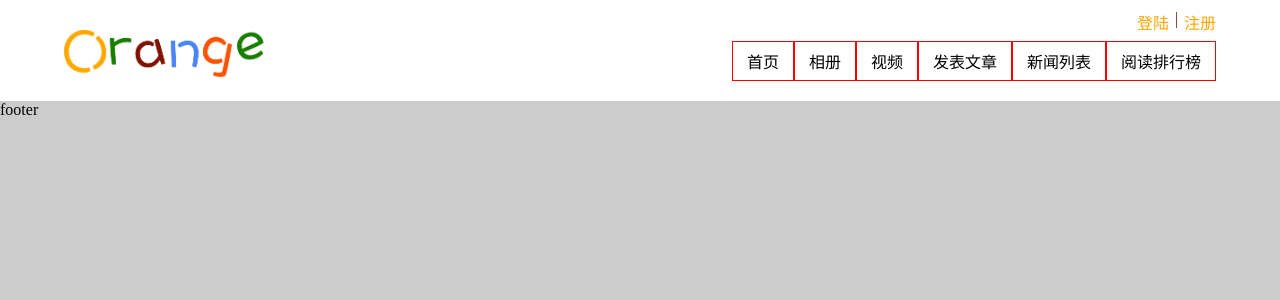
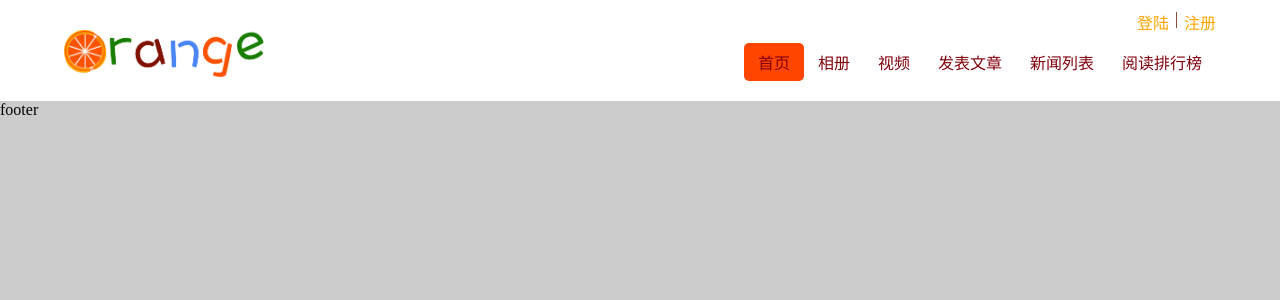
Before and after one commit to chen8000/orange, a React app: page / in a window 1280 px wide. Shown: the top 300 px of the page. Built offline with nearby package versions, Linux system fonts and the light colour scheme.

Commit message:
初步完成header组件

```diff
--- a/src/components/header/index.jsx
+++ b/src/components/header/index.jsx
@@ -5,24 +5,46 @@ import headStyle from './index.scss'
 
 class Header extends Component {
 
+    // 组件渲染完成后初始化状态
+    componentDidMount(){
+        this.props.headerNavBar({w:'60',l:'0'})
+    }
+
+    navBarActive = (event) => {
+
+        // 获取节点的 width left
+        let navBarWidth = event.target.clientWidth
+        let navBarLeft = event.target.offsetLeft
+
+        this.props.headerNavBar({w:navBarWidth, l:navBarLeft})
+
+    }
+
     render(){
+        let { res } = this.props
 
         return (
             <div className={ headStyle.header }>
                 <div className={ headStyle.container }>
                     <div className={ headStyle.logo }>
                         <img src="/img/common/logo.png" alt=""/>
+                        <img className={ headStyle.logo_O } src="/img/common/logo_O.png" alt=""/>
+
                     </div>
                     <div className={ headStyle.login }>
                         {
-                            ['登陆','注册'].map((res, index) => <a key={index} href='javascript:void(0);'>{res}</a>)
+                            ['登陆','注册']
+                            .map((res, index) => <span key={ index } >{ res }</span>)
                         }
                     </div>
                     <ul>
+                       <span style={{width:res.headerBar.w, left:res.headerBar.l}} className={ headStyle.navBarActive }></span>
+
                        {
                            ['首页','相册','视频','发表文章','新闻列表','阅读排行榜']
-                           .map((res, index) => <li key={ index }>{res}</li> )
+                           .map((res, index) => <li  onMouseOver={ this.navBarActive } key={ index } > { res } </li> )
                        }
+
                     </ul>
                 </div>
             </div>
--- a/src/components/header/index.scss
+++ b/src/components/header/index.scss
@@ -6,31 +6,47 @@
 .header{
     width:100%;
     padding:30px 0 20px 0;
+
+    &:after{
+        content:"";
+        display:block;
+        clear: both;
+    }
+
 }
 .logo{
     width:200px;
     float:left;
-}
-.header:after{
-    content:"";
-    display:block;
-    clear: both;
-}
-.logo img{
+    position: relative;
+
+    img{
         width:100%;
     }
+
+    .logo_O{
+        position:absolute;
+        top:1px;
+        left:1px;
+        width:20%;
+        transform: rotate(0deg);
+        animation: logoRotate 5s linear infinite;
+    }
+}
+
 .login{
     position: absolute;
     top:-20px;
     right:0;
-}
-.login a{
+
+    span{
         margin-left:15px;
         position: relative;
         text-decoration: none;
         color:orange;
+        display:inline-block;
+        cursor:pointer;
 
-    &::after{
+        &:after{
             color:#751e0f;
         }
 
@@ -40,38 +56,84 @@
         &:hover::after{
             color:#751e0f;
         }
-}
-.login a:last-child::after{
+        &:last-child::after{
             content:"|";
             position:absolute;
             left:-9px;
         }
-
-
+    }
+}
 .container{
     width:90%;
     margin:0 auto;
     position:relative;
-}
-.container:after{
+
+    &:after{
         content:"";
         display:block;
         clear: both;
     }
+}
+
 
 .header ul{
     list-style: none;
     position:absolute;
     bottom:0;
     right:0;
-}
-.header ul li{
+
+    li{
         display:inline-block;
         // margin-left:32px;
-    border:1px solid red;
+        // border:1px solid red;
         padding:7px 14px;
         cursor: pointer;
-}
-.header ul li:first-child{
+        position: relative;
+        z-index:1;
+        transition: all .3s ease;
+        color:#80000c;
+
+        &:first-child{
             margin-left:0;
         }
+        // &:hover{
+        //     color:white;
+        // }
+    }
+
+    .navBarActive{
+        display:block;
+        position:absolute;
+        bottom:0;
+        height:100%;
+        left: 0;
+        background:orangered;
+        border-radius:5px;
+        z-index:0;
+        transition: all .3s ease;
+    }
+}
+
+
+
+// transform
+
+/* rotate */
+@keyframes logoRotate {
+    0%{
+        transform: rotate(0deg)
+    }
+    100%{
+        transform: rotate(360deg)
+    }
+}
+
+/* navbar 动画 */
+// @keyframes navBarActive{
+//     0%{
+//         height: 0;
+//     }
+//     100%{
+//         height:100%;
+//     }
+// }
--- a/src/containers/app.jsx
+++ b/src/containers/app.jsx
@@ -3,7 +3,7 @@
 import React, {Component} from 'react'
 import { connect } from 'react-redux'
 import PropTypes from 'prop-types'
-import { test } from '../redux/actions'
+import { test, headerNavBar } from '../redux/actions'
 
 // 自定义组件
 import Header from '../components/header'
@@ -14,15 +14,17 @@ import Footer from '../components/footer'
 
 class App extends Component {
     static propTypes = {
-        res:PropTypes.array.isRequired,
-        test:PropTypes.func.isRequired
+        res:PropTypes.object.isRequired,
+        test:PropTypes.func.isRequired,
+        headerNavBar:PropTypes.func.isRequired
     }
     render(){
 
-        let {res, test} = this.props
+        let {res, test, headerNavBar} = this.props
+
         return (
             <div>
-                <Header res={res} test={test}/>
+                <Header res={res} headerNavBar={ headerNavBar } test={test}/>
 
                 <Footer />
             </div>
@@ -32,5 +34,5 @@ class App extends Component {
 
 export default connect(
     state => ({res:state.reducers}),
-    { test }
+    { test, headerNavBar }
 )(App)
--- a/src/redux/action-types.js
+++ b/src/redux/action-types.js
@@ -1,3 +1,5 @@
 
 
 export const HEADER = 'HEADER'
+
+export const HEADERNAVBAR = 'HEADERNAVBAR'
--- a/src/redux/actions.js
+++ b/src/redux/actions.js
@@ -1,5 +1,7 @@
 
 
-import { HEADER } from './action-types'
+import { HEADER, HEADERNAVBAR } from './action-types'
 
 export const test = () => ({type:HEADER})
+
+export const headerNavBar = val => ({type:HEADERNAVBAR, data:val})
--- a/src/redux/reducers.js
+++ b/src/redux/reducers.js
@@ -2,17 +2,31 @@
 
 import { combineReducers } from 'redux'
 
-import { HEADER } from './action-types'
-
-const InitState = ['ddd']
+import { HEADER, HEADERNAVBAR } from './action-types'
 
 
 // 一个函数
+const InitState = {
+
+    // 导航默认值
+    headerBar:{
+        w:'0px',
+        l:'0px'
+    }
+}
+// 【注意⚠️】 请不要直接修改 state
 function reducers( state = InitState, action ){
     switch(action.type){
         case HEADER :
+            return state
 
-            return state
+        case HEADERNAVBAR :
+            return {
+                headerBar:{
+                    w:`${action.data.w}px`,
+                    l:`${action.data.l}px`
+                }
+            }
 
         default :
             return state
@@ -20,5 +34,6 @@ function reducers( state = InitState, action ){
 }
 
 
+
 // 导出多个函数
 export default combineReducers({reducers})
```
Also changed, not shown: public/img/common/logo_O.png (added). Lines whose indentation alone changed are shown as unchanged.
